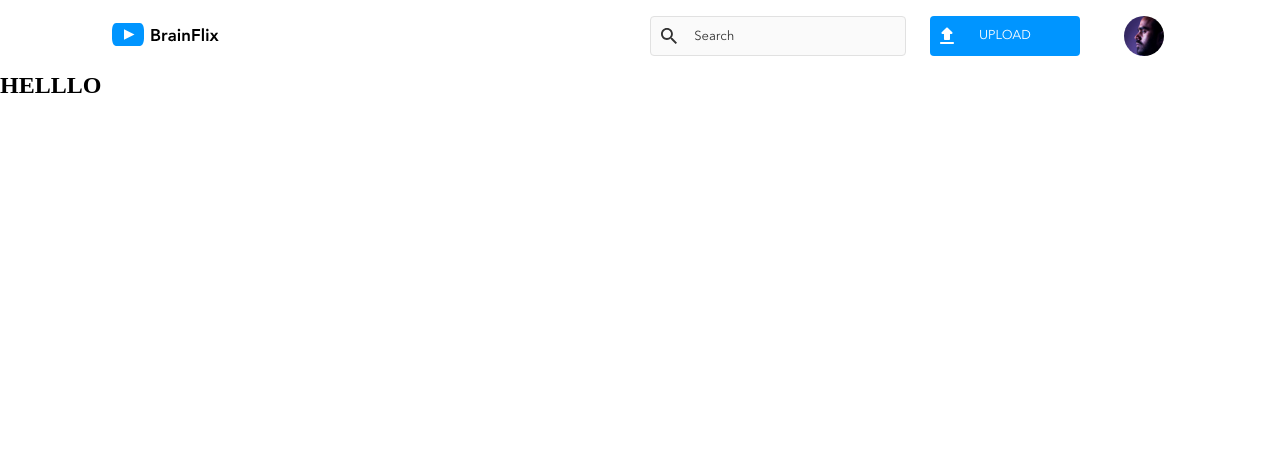
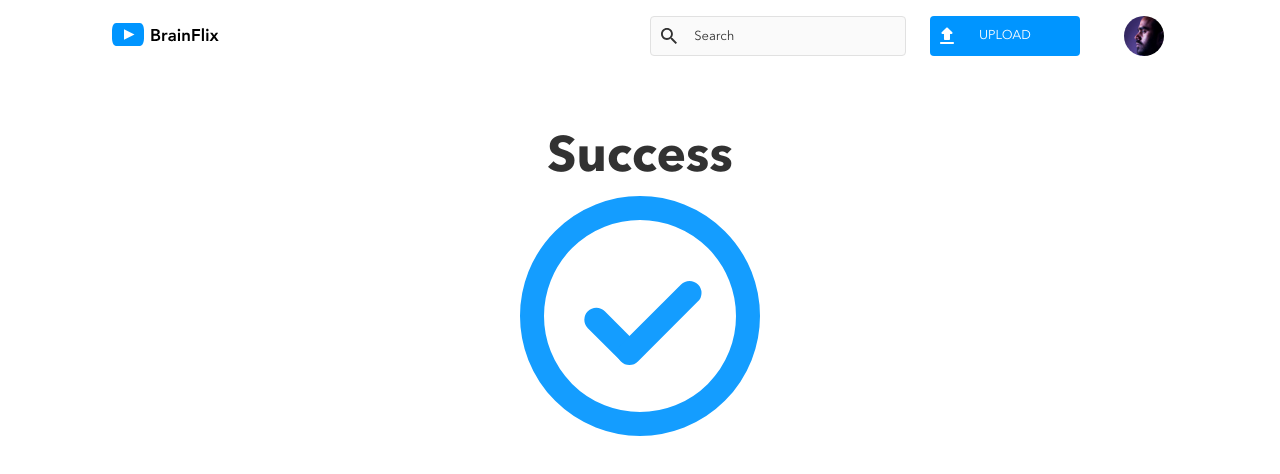
Before and after one commit to Sky-Roh/Haneul-Sky-Roh-BrainFlix-api, a React (Create React App) app: page /signup in a window 1280 px wide. Shown: the top 474 px of the page. Built offline with nearby package versions, Linux system fonts and the light colour scheme.

Commit message:
finished form feature

```diff
--- a/src/App.js
+++ b/src/App.js
@@ -2,7 +2,7 @@ import "./App.scss";
 import Header from "./components/Header/Header"
 import HomePage from "./pages/HomePage/HomePage"
 import UploadPage from "./pages/UploadPage/UploadPage"
-import SignedUp from "./components/SignedUp/SignedUp";
+import SignedUp from "./pages/SignedUpPage/SignedUpPage";
 import NotFoundPage from "./pages/NotFoundPage/NotFoundPage"
 import {BrowserRouter, Routes, Route} from "react-router-dom";
 
--- a/src/components/SignedUp/SignedUp.js
+++ /dev/null
@@ -1,10 +0,0 @@
-
-const SignedUp = () => {
-    return (
-        <div>
-            <h2> HELLLO</h2>
-        </div>
-    );
-};
-
-export default SignedUp;
--- a/src/components/Upload/Upload.js
+++ b/src/components/Upload/Upload.js
@@ -1,5 +1,4 @@
 import "./Upload.scss"
-import SignedUp from "../SignedUp/SignedUp";
 import {Link, useNavigate} from 'react-router-dom'
 import thumbnail from "../../assets/images/Upload-video-preview.jpg"
 
@@ -16,7 +15,7 @@ const Upload = () => {
 
 
         if (title === '' || description === '') {
-            alert("Fill up all field")
+            alert("Please fill up all the fields")
             return false;
         } else {
             navigate('/signUp')
@@ -44,13 +43,15 @@ const Upload = () => {
                     <label className="upload-form__desc-label" htmlFor='description'>ADD A VIDEO DESCRIPTION
                         <textarea className="upload-form__desc-input" type='text' name='description' id='description' placeholder="Add a description to your video"></textarea>
                     </label>
+                    <div className="upload-form__line"></div>
                     <div className="upload-form__button-container">
-                        {/* <div className="upload-form__button"> */}
-                        <button type="submit" className="upload-form__publish-btn">PUBLISH</button>
-                        <Link className="upload-form__cancel-btn--link" to="/">
-                            <button className="upload-form__cancel-btn">CANCEL</button>
-                        </Link>
-                        {/* </div> */} </div>
+                        <div className="upload-form__button">
+                            <button type="submit" className="upload-form__publish-btn">PUBLISH</button>
+                            <Link className="upload-form__cancel-btn--link" to="/">
+                                <button className="upload-form__cancel-btn">CANCEL</button>
+                            </Link>
+                        </div>
+                    </div>
                 </form>
             </div>
         </section>
--- a/src/components/Upload/Upload.scss
+++ b/src/components/Upload/Upload.scss
@@ -3,30 +3,45 @@
 @use '../../styles//partials/mixins.scss' as *;
 
 .upload {
+    border-top: 1px solid $mercury;
+    padding: 0 $mobile-padding;
 
-    padding: 0 $mobile-padding;
+    @include tablet {
+        padding: 0 $tablet-side-padding;
+    }
     @include desktop {
         padding: 0 7rem;
     }
     &__title {
         @include mobilePageHeader;
         padding: 1.5rem 0 1rem 0;
-        border-top: 1px solid $mercury;
 
         @include tablet {
+            @include pageHeader;
+            padding: $tablet-side-padding 0 $desktop-tablet-padding 0;
             border-bottom: 1px solid $mercury;
         }
     }
 
     &__thumbnail-container {
+        @include tablet{
+            width: 50%;
+        }
         @include desktop {
-            width: 50%;
+            border-bottom: 1px solid $mercury;
+            padding-right: $desktop-tablet-padding;
+
         }
     }
     &__thumbnail {
         @include textStyleKit(0.8rem, 1.25rem, $font-bold);
         color: $silver;
         padding-bottom: $mobile-padding;
+        @include tablet {
+            @include textStyleKit(1.1rem, 1.25rem, $font-bold);
+            padding-bottom: 0.5rem;
+        }
+
     }
 
     &__image {
@@ -34,17 +49,16 @@
         border-radius: 0.25rem;
         margin-bottom: $mobile-padding;
         background-color: $mercury;
-        @include desktop {
-            margin-right: $desktop-tablet-padding;
+        @include tablet {
+            margin-bottom: $desktop-tablet-padding;
+        }
 
-        }
 
     }
     &__desktop {
         @include desktop {
             @include flex(row, flex-start, center);
             margin-top: $desktop-tablet-padding;
-            border-bottom: 1px solid $mercury;
         }
     }
 }
@@ -53,13 +67,16 @@
     @include flex(column, none, none);
     @include desktop {
         width: 100%;
-        margin-left: $desktop-tablet-padding;
     }
 
     &__title-label, &__desc-label {
-        @include textStyleKit(0.8rem, 1.25rem, $font-bold)
-;        @include flex(column, none, none);
+        @include textStyleKit(0.8rem, 1.25rem, $font-bold);
+        @include flex(column, none, none);
         color: $silver;
+
+        @include tablet {
+            @include textStyleKit(1.1rem, 1.25rem, $font-bold);
+        }
     }
 
     &__title-input {
@@ -75,6 +92,10 @@
             @include mobileBodyCopy;
             color: $brainFlix-Black;
             opacity: 1; // FireFox
+        }
+
+        @include tablet {
+            margin-top: 0.5rem;
         }
     }
 
@@ -92,31 +113,52 @@
             color: $brainFlix-Black;
             opacity: 1; // FireFox
         }
+        @include tablet {
+            margin-top: 0.5rem;
+        }
     }
 
     &__title-label {
         padding-bottom: $mobile-padding;
+
+        @include desktop {
+            padding: 0;
+        }
     }
 
     &__desc-label {
         @include tablet {
-            padding-bottom: $desktop-tablet-padding;
+            padding: $desktop-tablet-padding 0;
             border-bottom: 1px solid $mercury;
         }
         @include desktop {
             border: none;
         }
     }
+
+    &__line {
+        display: none;
+        @include desktop {
+            display: inline-block;
+            border-bottom: 1px solid $mercury;
+        }
+    }
+
+
     &__button-container {
         @include tablet {
             @include flex(row, center, flex-end);
-
+            border-top: 1px solid $mercury;
+        }
+        @include desktop {
+            border: none;
         }
     }
 
     &__button {
         @include tablet {
             width: 50%;
+            gap: $desktop-tablet-padding;
             @include flex(row, none, none);
         }
 
@@ -140,6 +182,8 @@
 
         @include tablet {
             order: 2;
+            margin: $desktop-tablet-padding 0;
+
         }
     }
     &__cancel-btn {
@@ -163,6 +207,8 @@
 
         @include tablet {
             order: 1;
+            margin: $desktop-tablet-padding 0;
+
         }
 
     }
--- /dev/null
+++ b/src/pages/SignedUpPage/SignedUpPage.js
@@ -0,0 +1,18 @@
+import "./SignedUpPage.scss";
+const SignedUp = () => {
+    return (
+        <div className="signUp">
+            <h2 className="signUp__success">Success</h2>
+            <div className="success">
+                <div class="success-icon">
+                    <div class="success-icon__tip"></div>
+                    <div class="success-icon__long"></div>
+                </div>
+
+            </div>
+        </div>
+
+    );
+};
+
+export default SignedUp;
--- /dev/null
+++ b/src/pages/SignedUpPage/SignedUpPage.scss
@@ -0,0 +1,107 @@
+@use '../../styles/partials/variables.scss' as *;
+@use '../../styles/partials/fonts.scss' as *;
+@use '../../styles//partials/mixins.scss' as *;
+
+.signUp {
+    margin: 3rem;
+    text-align: center;
+    padding: 1rem;
+    border-radius: 1rem;
+
+    color: $brainFlix_Black;
+    @include mobilePageHeader;
+
+
+    @include tablet {
+        @include pageHeader;
+    }
+}
+
+.success {
+    margin: 1rem;
+}
+
+
+.success-icon {
+    display: inline-block;
+    width: 15rem;
+    height: 15rem;
+    font-size: 1.5rem;
+    border-radius: 50%;
+    border: 1.5rem solid lighten($brainFlix_DarkBlue, 20%);
+    background-color: #fff;
+    position: relative;
+    overflow: hidden;
+    transform-origin: center;
+    animation: showSucess 180ms ease-in-out;
+    transform: scale(1);
+
+    &__tip,
+    &__long {
+      display: block;
+      position: absolute;
+      height: 1.5rem;
+      background-color: lighten($brainFlix_DarkBlue, 20%);
+      border-radius: 1em;
+    }
+
+    &__tip {
+      width: 4.2rem;
+      top: 6.45rem;
+      left: 2.1rem;
+      transform: rotate(45deg);
+      animation: leftBar 300ms ease-in-out;
+      animation-fill-mode: forwards;
+      animation-delay: 180ms;
+      visibility: hidden;
+    }
+
+    &__long {
+      width: 6.6rem;
+      transform: rotate(-45deg);
+      top: 5.7rem;
+      left: 3.825rem;
+      animation: rightBar 140ms ease-in-out;
+      animation-fill-mode: forwards;
+      visibility: hidden;
+      animation-delay: 300ms + 140ms;
+    }
+  }
+
+
+  @keyframes showSuccess {
+      from {
+          transform: scale(0);
+      }
+      to {
+          transform: scale(2);
+      }
+  }
+
+  @keyframes leftBar {
+    from {
+        width: 0;
+        top: 5.25rem;
+        left: 5rem;
+    }
+    to {
+        width: 4,2rem;
+        top: 6.45rem;
+        left: 2.1rem;
+        visibility: visible;
+    }
+}
+
+@keyframes rightBar {
+    from {
+        width: 0;
+        top: 7.65rem;
+        left: 4.8rem;
+    }
+    to {
+        width: 6.8rem;
+        top: 5.7rem;
+        left: 3.825rem;
+        visibility: visible;
+    }
+}
```
